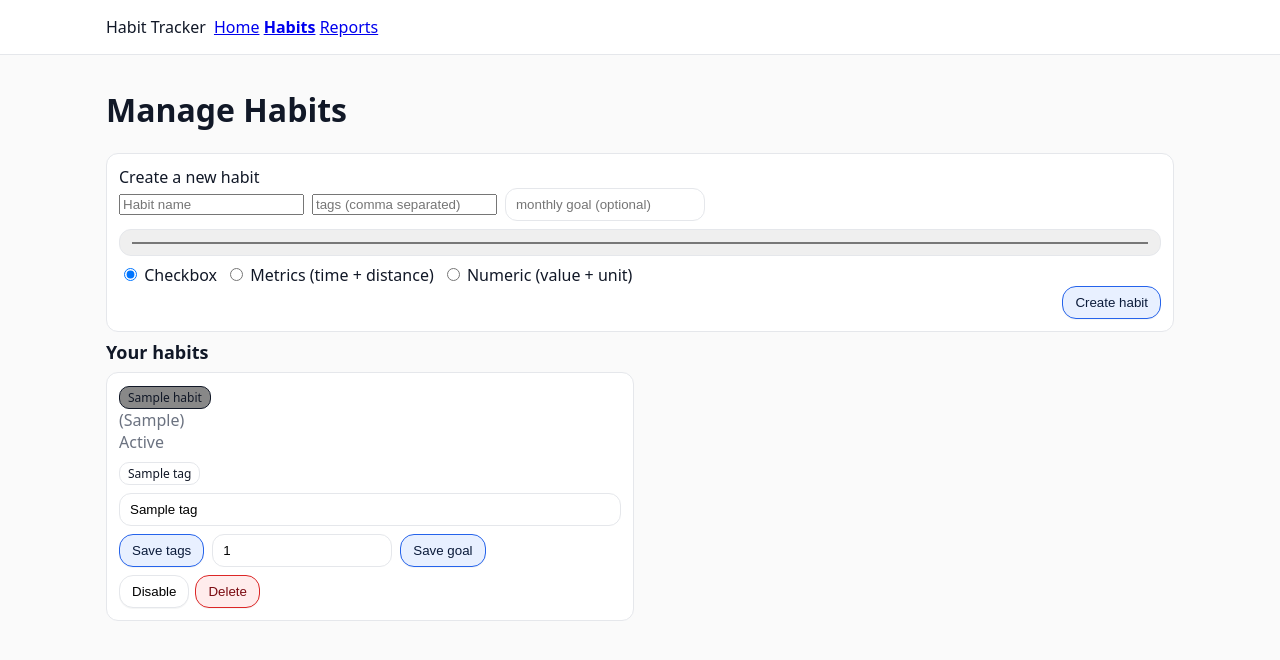
After one commit to 114576u/HabitTracker, a Flask app: page /habits in a window 1280 px wide. The commit adds this page. Shown: the top 660 px of the page. Run offline with Flask 3, Linux system fonts and the light colour scheme; a user stored in the database is signed in; tables that the repository leaves empty hold one stand-in row (values such as "Sample post").

Commit message:
Add habits page

```diff
--- a/app.py
+++ b/app.py
@@ -719,11 +719,7 @@ def api_reports():
             'goals': goals
         })
 
-# ------------- Startup -------------
 
-if __name__ == '__main__':
-    init_db()
-    app.run(debug=True)
 
 class NumericEntry(db.Model):
     id = db.Column(db.Integer, primary_key=True)
@@ -870,3 +866,16 @@ def export_csv():
     csv_bytes = out.getvalue()
     filename = f"habit_export_{s}_to_{e}.csv"
     return Response(csv_bytes, mimetype='text/csv', headers={'Content-Disposition': f'attachment; filename={filename}'})
+
+
+@app.route('/habits', methods=['GET'])
+@login_required
+def habits_page():
+    return render_template('habits.html')
+
+
+# ------------- Startup -------------
+
+if __name__ == '__main__':
+    init_db()
+    app.run(debug=True)
--- /dev/null
+++ b/static/habits.js
@@ -0,0 +1,112 @@
+function ymd(d){ const y=d.getFullYear(), m=String(d.getMonth()+1).padStart(2,'0'), day=String(d.getDate()).padStart(2,'0'); return `${y}-${m}-${day}`; }
+const state = { habits: [], today: ymd(new Date()) };
+function parseTags(str){ return (str||'').split(',').map(s=>s.trim()).filter(Boolean); }
+
+async function fetchHabits(){
+  const res = await fetch('/api/data?date='+state.today);
+  const data = await res.json();
+  state.habits = data.habits || [];
+  renderHabits();
+}
+
+function renderHabits(){
+  const wrap = document.getElementById('habitList');
+  if (!state.habits.length){ wrap.innerHTML = '<div class="muted">No habits yet.</div>'; return; }
+  wrap.innerHTML = state.habits.map(h => `
+    <div class="card" data-id="${h.id}">
+      <div class="card-header">
+        <div class="badge name" style="background:${h.color}">${h.name}</div>
+        <div class="muted">(${h.kind})</div>
+        <div class="spacer"></div>
+        <div class="muted">${h.active===false?'Inactive':'Active'}</div>
+      </div>
+      <div class="card-body">
+        <div class="mt">${(h.tags||[]).map(t=>`<span class="badge">${t}</span>`).join(' ')}</div>
+        <div class="row mt wrap">
+          <input class="grow" type="text" placeholder="edit tags (comma separated)" value="${(h.tags||[]).join(', ')}" data-habit-tags="${h.id}">
+          <button class="btn action" data-act="saveTags" data-id="${h.id}">Save tags</button>
+          <input style="max-width:180px" type="number" min="0" placeholder="monthly goal" value="${h.monthlyGoal ?? ''}" data-habit-goal="${h.id}">
+          <button class="btn action" data-act="saveGoal" data-id="${h.id}">Save goal</button>
+        </div>
+        ${h.kind==='numeric' ? `
+        <div class="row mt wrap">
+          <div class="muted">Unit: ${h.unit||'—'} • Agg: ${h.aggregation||'sum'} • Daily goal: ${h.dailyGoal??'—'} • ${h.allowMulti?'Multi-entry':'Single value'}</div>
+        </div>` : ''}
+        <div class="actions">
+          <button class="btn" data-act="toggleActive" data-id="${h.id}">${h.active===false?'Enable':'Disable'}</button>
+          <button class="btn danger" data-act="delete" data-id="${h.id}">Delete</button>
+        </div>
+      </div>
+    </div>
+  `).join('');
+
+  // bind actions
+  wrap.querySelectorAll('[data-act="saveTags"]').forEach(btn => {
+    btn.addEventListener('click', async () => {
+      const id = btn.dataset.id;
+      const input = document.querySelector(`[data-habit-tags="${id}"]`);
+      const tags = parseTags(input.value);
+      await fetch('/api/habits/tags', { method:'POST', headers:{'Content-Type':'application/json'}, body: JSON.stringify({ id, tags }) });
+      fetchHabits();
+    });
+  });
+  wrap.querySelectorAll('[data-act="saveGoal"]').forEach(btn => {
+    btn.addEventListener('click', async () => {
+      const id = btn.dataset.id;
+      const input = document.querySelector(`[data-habit-goal="${id}"]`);
+      const monthlyGoal = input.value === '' ? null : Number(input.value);
+      await fetch('/api/habits/goal', { method:'POST', headers:{'Content-Type':'application/json'}, body: JSON.stringify({ id, monthlyGoal }) });
+      fetchHabits();
+    });
+  });
+  wrap.querySelectorAll('[data-act="toggleActive"]').forEach(btn => {
+    btn.addEventListener('click', async () => {
+      const id = btn.dataset.id;
+      const h = state.habits.find(x=>x.id==id);
+      const active = !(h && h.active !== false);
+      await fetch('/api/habits/active', { method:'POST', headers:{'Content-Type':'application/json'}, body: JSON.stringify({ id, active }) });
+      fetchHabits();
+    });
+  });
+  wrap.querySelectorAll('[data-act="delete"]').forEach(btn => {
+    btn.addEventListener('click', async () => {
+      if (!confirm('Delete this habit?')) return;
+      await fetch('/api/habits/delete', { method:'POST', headers:{'Content-Type':'application/json'}, body: JSON.stringify({ id: btn.dataset.id }) });
+      fetchHabits();
+    });
+  });
+}
+
+// Create habit
+document.getElementById('btnCreateHabit').addEventListener('click', async () => {
+  const name = document.getElementById('hName').value.trim();
+  const color = document.getElementById('hColor').value || '#6366f1';
+  const kind = [...document.getElementsByName('hKind')].find(r => r.checked)?.value || 'checkbox';
+  const tags = (document.getElementById('hTags').value||'').split(',').map(s=>s.trim()).filter(Boolean);
+  const monthlyGoalStr = document.getElementById('hMonthlyGoal').value;
+  const monthlyGoal = monthlyGoalStr === '' ? null : Number(monthlyGoalStr);
+  const payload = { name, color, kind, tags, monthlyGoal };
+  if (kind==='numeric'){
+    payload.unit = document.getElementById('hUnit').value.trim();
+    payload.aggregation = document.getElementById('hAgg').value;
+    payload.allowMulti = document.getElementById('hAllowMulti').checked;
+    const dg = document.getElementById('hDailyGoal').value;
+    payload.dailyGoal = dg === '' ? null : Number(dg);
+  }
+  if (!name) return;
+  await fetch('/api/habits/add', { method:'POST', headers:{'Content-Type':'application/json'}, body: JSON.stringify(payload) });
+  // Clear
+  document.getElementById('hName').value=''; document.getElementById('hTags').value=''; document.getElementById('hMonthlyGoal').value='';
+  const elUnit=document.getElementById('hUnit'); if (elUnit) elUnit.value='';
+  const elDG=document.getElementById('hDailyGoal'); if (elDG) elDG.value='';
+  const elAM=document.getElementById('hAllowMulti'); if (elAM) elAM.checked=false;
+  fetchHabits();
+});
+
+// Show/hide numeric opts
+[...document.getElementsByName('hKind')].forEach(r => r.addEventListener('change', () => {
+  const val = [...document.getElementsByName('hKind')].find(x=>x.checked)?.value;
+  document.getElementById('hNumeric').style.display = (val==='numeric') ? 'block' : 'none';
+}));
+
+window.addEventListener('DOMContentLoaded', () => { fetchHabits(); });
--- a/static/style.css
+++ b/static/style.css
@@ -75,3 +75,8 @@ main.container { padding-top: 12px; }
 }
 .badge.name { border-color: currentColor; }
 .card[data-color] .badge.name { background: var(--badgeColor, #111827); color:#fff; border-color: transparent; }
+
+
+.grid-2 { display:grid; grid-template-columns: repeat(2, minmax(0,1fr)); gap:12px; }
+@media (max-width: 900px){ .grid-2 { grid-template-columns: 1fr; } }
+.nav.active { font-weight:600; text-decoration: underline; }
--- /dev/null
+++ b/templates/habits.html
@@ -0,0 +1,66 @@
+<!doctype html>
+<html lang="en">
+<head>
+  <meta charset="utf-8">
+  <title>Habit Tracker – Habits</title>
+  <link rel="stylesheet" href="{{ url_for('static', filename='style.css') }}">
+</head>
+<body>
+  <header class="header">
+    <div class="container row between">
+      <div class="brand">Habit Tracker</div>
+      <nav>
+        <a href="/" class="nav">Home</a>
+        <a href="/habits" class="nav active">Habits</a>
+        <a href="/reports" class="nav">Reports</a>
+      </nav>
+    </div>
+  </header>
+
+  <main class="container">
+    <h1>Manage Habits</h1>
+
+    <section class="card">
+      <div class="card-header"><div class="card-title">Create a new habit</div></div>
+      <div class="card-body">
+        <div class="row wrap">
+          <input id="hName" class="grow" placeholder="Habit name">
+          <input id="hTags" placeholder="tags (comma separated)">
+          <input id="hMonthlyGoal" type="number" min="0" placeholder="monthly goal (optional)" style="max-width:200px">
+          <input id="hColor" type="color" value="#6366f1" title="Color">
+        </div>
+        <div class="row wrap mt">
+          <label><input type="radio" name="hKind" value="checkbox" checked> Checkbox</label>
+          <label><input type="radio" name="hKind" value="metrics"> Metrics (time + distance)</label>
+          <label><input type="radio" name="hKind" value="numeric"> Numeric (value + unit)</label>
+        </div>
+        <div id="hNumeric" class="mt" style="display:none">
+          <div class="row wrap">
+            <input id="hUnit" placeholder="Unit (e.g., mL, km, EUR)" style="max-width:220px">
+            <label>Aggregation</label>
+            <select id="hAgg">
+              <option value="sum">sum</option>
+              <option value="avg">avg</option>
+              <option value="min">min</option>
+              <option value="max">max</option>
+              <option value="last">last</option>
+            </select>
+            <label><input id="hAllowMulti" type="checkbox"> Allow multiple entries per day</label>
+            <input id="hDailyGoal" type="number" step="0.01" placeholder="Daily goal (optional)" style="max-width:220px">
+          </div>
+        </div>
+        <div class="row" style="justify-content:flex-end">
+          <button id="btnCreateHabit" class="btn action">Create habit</button>
+        </div>
+      </div>
+    </section>
+
+    <section class="mt">
+      <h2 class="subtitle">Your habits</h2>
+      <div id="habitList" class="grid-2"></div>
+    </section>
+  </main>
+
+  <script src="{{ url_for('static', filename='habits.js') }}"></script>
+</body>
+</html>
```
